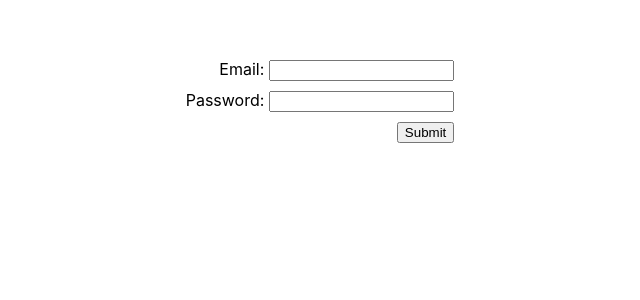
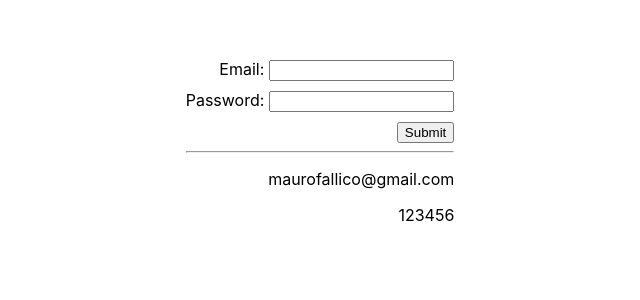
Before and after one commit to maurofallico/RickAndMorty, a React (Create React App) app: page / in a window 1280 px wide. Shown: the top 300 px of the page, without its empty margins (320-960 px from the left). Built offline with nearby package versions, Linux system fonts and the light colour scheme.

Commit message:
final m2

```diff
--- a/src/App.js
+++ b/src/App.js
@@ -15,7 +15,7 @@ function App() {
   const navigate = useNavigate();
   const [access, setAccess] = useState(false);
   const EMAIL = "maurofallico@gmail.com";
-  const PASSWORD = "Kenty2003";
+  const PASSWORD = "123456";
 
   function login(userData) {
     if (userData.password === PASSWORD && userData.email === EMAIL) {
@@ -50,15 +50,6 @@ function App() {
     setCharacters(characters.filter((char) => char.id !== id));
   };
 
-/*   function Home () {
-    return (
-      <React.Fragment>
-        <SearchBar onSearch={onSearch} />
-        <Cards characters={characters} onClose={onClose} />
-      </React.Fragment>
-    );
-  } */
-
   return (
     <div className="App">
       <Nav onSearch={onSearch} />
--- a/src/components/Card/Card.jsx
+++ b/src/components/Card/Card.jsx
@@ -43,9 +43,11 @@ function Card({ id, name, species, gender, image, onClose }) {
           </button>
         )}
         </div>
-        <p className={styled.texto}>Name: {name}</p>
-        <p className={styled.texto}>Specie: {species}</p>
-        <p className={styled.texto}>Gender: {gender}</p>
+        { name.length > 26 ? (
+        <p className={styled.textoChico}>{name}</p>
+        ) : (
+        <p className={styled.texto}>{name}</p>
+        )}
         <img className={styled.imagen} src={image} alt="cardImage" />
         <Link to={`/detail/${id}`} className={styled.link}>
           <p>DETAILS</p>
--- a/src/components/Card/Card.module.css
+++ b/src/components/Card/Card.module.css
@@ -14,7 +14,7 @@
 .buttonContainer {
   margin-top: 2px;
   margin-right: 3px;
-  margin-bottom: 5px;
+  margin-bottom: -15px;
   display: flex;
   justify-content: space-between;
 }
@@ -37,8 +37,8 @@
 .container {
   display: flex;
   flex-direction: column;
-  width: 200px;
-  height: 350px;
+  width: 240px;
+  height: 364px;
   margin: 20px;
   margin-top: 60px;
   border: 1px solid black;
@@ -50,12 +50,19 @@
 }
 
 .texto {
-  margin-top: 0px;
-  margin-bottom: 1px;
+  margin-left: 5px;
+  margin-right: 5px;
+  font-size: 18px;
+}
+
+.textoChico{
+  margin-left: 5px;
+  margin-right: 5px;
+  font-size: 14px;
+  margin-bottom: 8px;
 }
 
 .imagen {
-  margin-top: 5px;
   border-bottom: 1px solid black;
   border-top: 1px solid black;
 }
--- a/src/components/Form/Form.jsx
+++ b/src/components/Form/Form.jsx
@@ -26,6 +26,7 @@ export default function Form(props) {
   }
 
   return (
+    <div className = {styled.container}>
     <form className={styled.form}>
       <label htmlFor="email" className={styled.label}>
         Email:
@@ -39,5 +40,9 @@ export default function Form(props) {
       <span className = {styled.errors}>{errors.password}</span>
       <button onClick = {handleSubmit} className={styled.boton}>Submit</button>
     </form>
+    <hr></hr>
+    <p className = {styled.text}>maurofallico@gmail.com</p>
+    <p className = {styled.text}>123456</p>
+    </div>
   );
 }
--- a/src/components/Form/Form.module.css
+++ b/src/components/Form/Form.module.css
@@ -1,3 +1,8 @@
+.container{
+    display: inline-block;
+    justify-content: center;
+}
+
 .form{
     margin-top: 50px;
     display: inline-flex;
@@ -20,3 +25,8 @@
     font-size: 12px;
     color: red;
 }
+
+.text{
+    display: flex;
+    justify-content: right;
+}
--- a/src/redux/reducer.js
+++ b/src/redux/reducer.js
@@ -18,7 +18,7 @@ const reducer = (state=initialState, action) => {
         case REMOVE_FAV:
             const removeId = parseInt(action.payload)
             const filterRemove = state.myFavorites.filter((char => char.id !== removeId))
-            return {...state, myFavorites: filterRemove }
+            return {...state, myFavorites: filterRemove, allCharacters: filterRemove}
 
         case FILTER:
             const filterGender = state.allCharacters.filter((char => char.gender === action.payload))
```
